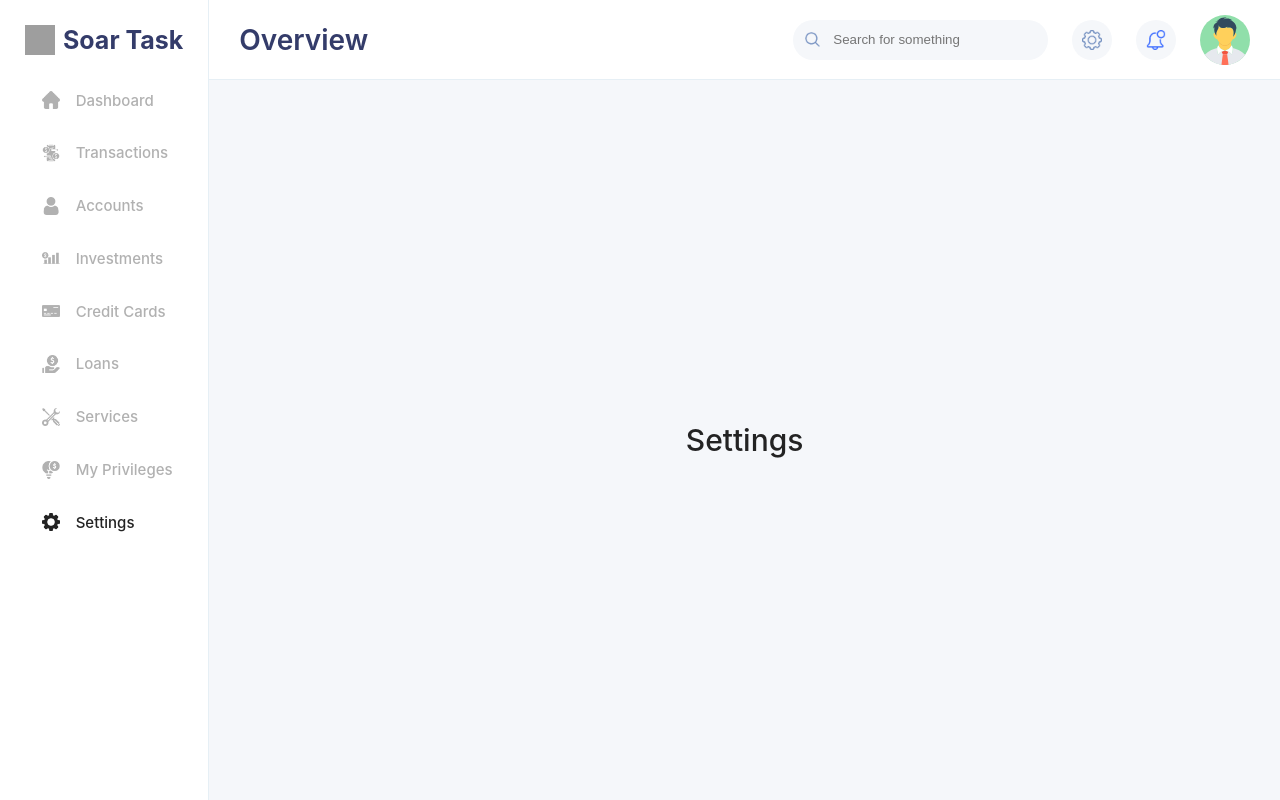
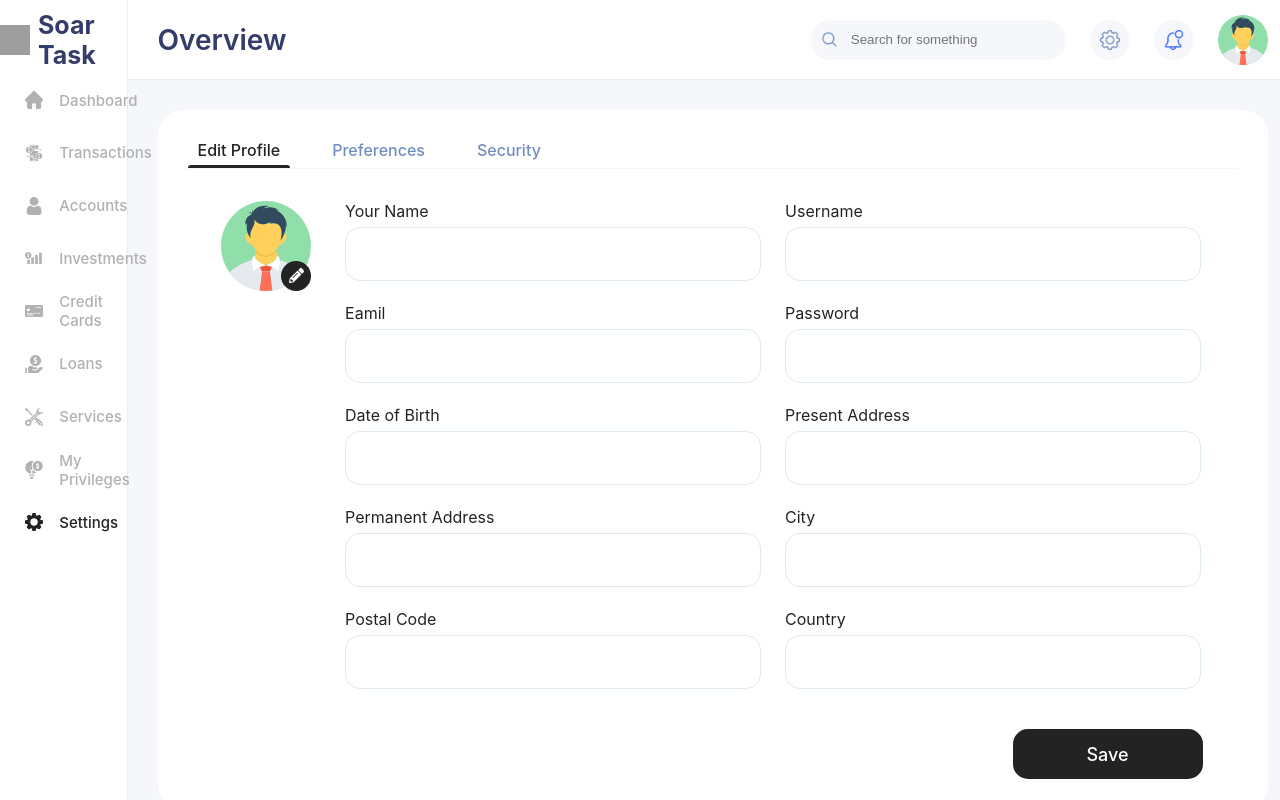
Before and after one commit to Ayush-G09/soar, a React (Create React App) app: page /setting in a window 1280 px wide. Built offline with nearby package versions, Linux system fonts and the light colour scheme; grey boxes are pictures that could not be loaded.

Commit message:
added settings section

```diff
--- /dev/null
+++ b/src/components/Settings/InputField.tsx
@@ -0,0 +1,18 @@
+import React from 'react'
+import Label from '../Label'
+
+type Props = {
+    title: string;
+    type: 'text' | 'password';
+}
+
+function InputField({title, type}: Props) {
+  return (
+    <div style={{ width: '418px', height: '80px', display: 'flex', flexDirection: 'column', boxSizing: 'border-box', justifyContent: 'space-between'}}>
+        <Label size='16px' weight={400} color='#232323'>{title}</Label>
+        <input type={type} style={{width: '98%', height: '50px', backgroundColor: 'white', border: '1px solid #DFEAF2', outline: 'none', borderRadius: '15px', fontWeight: 400, fontSize: '14px', color: '#718EBF'}}/>
+    </div>
+  )
+}
+
+export default InputField
--- a/src/views/Settings.tsx
+++ b/src/views/Settings.tsx
@@ -1,12 +1,75 @@
 import styled from "styled-components";
 import Label from "../components/Label";
+import { useState } from "react";
+import user from '../assets/user.svg';
+import edit from '../assets/edit.png';
+import { breakpoints } from "../utils";
+import InputField from "../components/Settings/InputField";
+
+type Option = "Edit Profile" | "Preferences" | "Security";
+
+const Options = ["Edit Profile" , "Preferences" , "Security"] as Option[];
 
 function Settings() {
+
+  const [selected, setSelected] = useState<Option>('Edit Profile');
+
   return (
     <StyledContainer>
-      <Label weight={500} size='30px' color="#232323">
-        Settings
-      </Label>
+      <div style={{width: '100%', backgroundColor: 'white', borderRadius: '25px', padding: '30px', boxSizing: 'border-box'}}>
+        <div style={{width: '1050px', display: 'flex', flexDirection: 'column'}}>
+          <div style={{width: '100%', display: 'flex', alignItems: 'end', borderBottom: '1px solid #F4F5F7', gap: '2rem'}}>
+            {Options.map((option) => (<div onClick={() => setSelected(option)} key={option} style={{display: 'flex', flexDirection: 'column', cursor: 'pointer'}}>
+              <Label weight={500} size="16px" color={selected === option ? "#232323" : "#718EBF"} sx={{paddingBottom: '5px', margin: '0 10px'}}>{option}</Label>
+              <div style={{width: '100%', height: '3px', backgroundColor: selected === option ? '#232323' : 'white', borderTopLeftRadius: '15px', borderTopRightRadius: '15px'}} />
+            </div>))}
+          </div>
+          {selected === 'Edit Profile' && <>
+          <div style={{width: '100%', maxHeight: '88%', display: 'flex', flexDirection: 'row', marginTop: '2rem'}}>
+            <div style={{height: '100%', width: '15%', display: 'flex', alignItems: 'start', justifyContent: 'center'}}>
+              <div style={{width: '90px', height: '90px', display: 'flex', alignItems: 'center', justifyContent: 'center', position: 'relative'}}>
+                <img src={user} style={{width: '90px', height: '90px'}}/>
+                <img src={edit} style={{width: '30px', height: '30px', position: 'absolute', bottom: 0, right: 0, cursor: 'pointer'}} />
+              </div>
+            </div>
+            <div
+              style={{
+                maxWidth: '85%',
+                maxHeight: '100%',
+                display: 'grid',
+                gridTemplateColumns: 'repeat(2, 1fr)', // 2 items per row
+                rowGap: '22px',
+                columnGap: '22px',
+              }}
+            >
+              <InputField title="Your Name" type="text" />
+              <InputField title="Username" type="text" />
+              <InputField title="Eamil" type="text" />
+              <InputField title="Password" type="password" />
+              <InputField title="Date of Birth" type="text" />
+              <InputField title="Present Address" type="text" />
+              <InputField title="Permanent Address" type="text" />
+              <InputField title="City" type="text" />
+              <InputField title="Postal Code" type="text" />
+              <InputField title="Country" type="text" />
+            </div>
+          </div>
+          <div style={{width: '190px', height: '50px', marginLeft: 'auto', marginTop: '40px', marginRight: '35px', backgroundColor: '#232323', borderRadius: '15px', display: 'flex', alignItems: 'center', justifyContent: 'center'}}>
+            <Label weight={500} size="18px" color="white">Save</Label>
+          </div>
+          </>}
+          {selected === 'Preferences' &&
+            <div style={{width: '100%', height: '500px', display: 'flex', alignItems: 'center', justifyContent: 'center'}}>
+              <Label color="black" weight={500} size="20px">Preferences</Label>
+            </div>
+          }
+          {selected === 'Security' &&
+            <div style={{width: '100%', height: '500px', display: 'flex', alignItems: 'center', justifyContent: 'center'}}>
+              <Label color="black" weight={500} size="20px">Security</Label>
+            </div>
+          }
+        </div>
+      </div>
     </StyledContainer>
   );
 }
@@ -14,9 +77,24 @@ function Settings() {
 const StyledContainer = styled.div`
   width: 100%;
   height: 100%;
+  padding: 10px;
+  gap: 30px;
   display: flex;
-  align-items: center;
-  justify-content: center;
+  flex-direction: column;
+  box-sizing: border-box;
+  overflow: hidden;
+  overflow-y: scroll;
+  scroll-behavior: smooth;
+
+  &::-webkit-scrollbar {
+    display: none;
+  }
+
+  scrollbar-width: none;
+
+  @media (min-width: ${breakpoints.tablet}) {
+      padding: 30px;
+    }
 `;
 
 export default Settings;
```
Also changed, not shown: src/assets/edit.png (added).
